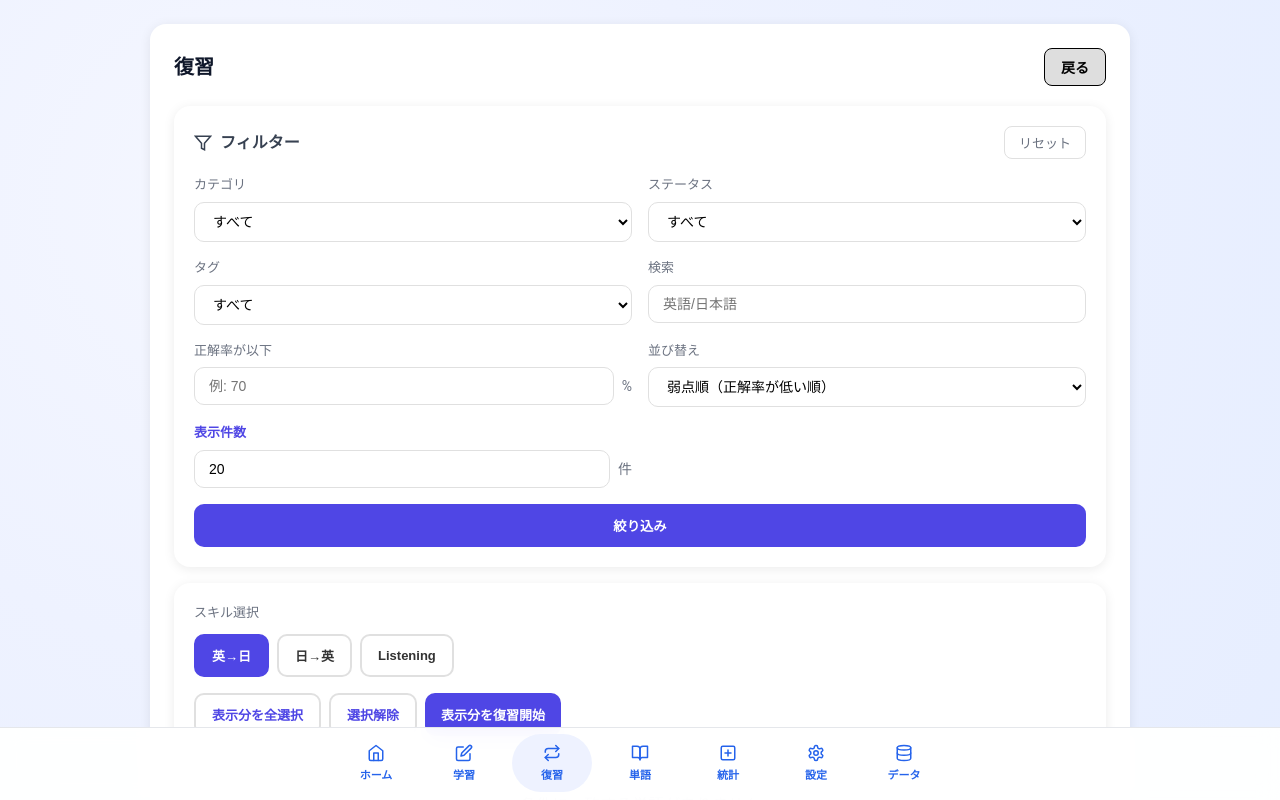
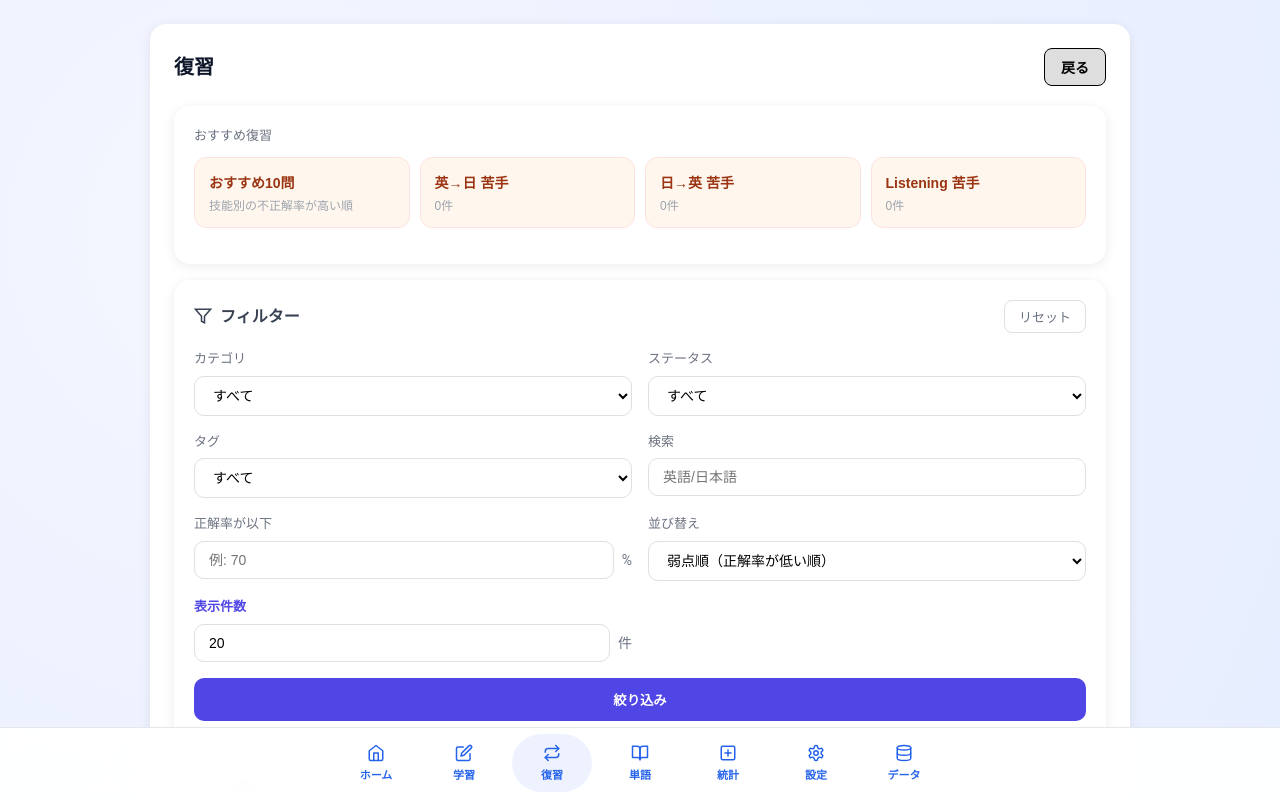
Before and after one commit to kazurytaniy/english-learning-app, a React (Vite) app: page / in a window 1280 px wide. Both pictures are taken after a click on the button "復習". Shown: the top 800 px of the page. Built offline with nearby package versions, Linux system fonts and the light colour scheme.

Commit message:
feat: make review skill-specific

```diff
--- a/src/App.jsx
+++ b/src/App.jsx
@@ -90,7 +90,10 @@ function App() {
     const latestById = new Map(latestItems.map((item) => [item.id, item]));
     for (const originalItem of items) {
       const item = latestById.get(originalItem.id) || originalItem;
-      for (const s of skills) {
+      const reviewSkills = originalItem.reviewSkill || originalItem.review_skill
+        ? [originalItem.reviewSkill || originalItem.review_skill]
+        : skills;
+      for (const s of reviewSkills) {
         let prog = await repo.getProgress(item.id, s);
         if (!prog) {
           prog = {
--- a/src/components/Dashboard.jsx
+++ b/src/components/Dashboard.jsx
@@ -410,13 +410,13 @@ export default function Dashboard({ repo, onStartLearn, onStartReview, onRestart
           </div>
           <div className="weak-ranking-list">
             {weakRanking.map((item, idx) => (
-              <div key={item.id} className="weak-ranking-item">
+              <div key={`${item.id}-${item.reviewSkill || 'A'}`} className="weak-ranking-item">
                 <div style={{ display: 'flex', alignItems: 'baseline', gap: 8 }}>
                   <span style={{ color: '#ef4444', fontWeight: 800, fontSize: 13 }}>{idx + 1}</span>
                   <span className="weak-ranking-word">{item.en}</span>
                 </div>
                 <div className="weak-ranking-meta">
-                  不正解: {item.wrong_count}回
+                  {item.skillLabel || '英→日'}: 不正解 {item.wrong_count}回
                 </div>
               </div>
             ))}
--- a/src/components/FreeReview.jsx
+++ b/src/components/FreeReview.jsx
@@ -6,6 +6,7 @@ const SKILLS = [
   { id: 'B', label: '日→英' },
   { id: 'C', label: 'Listening' },
 ];
+const SKILL_LABELS = { A: '英→日', B: '日→英', C: 'Listening' };
 
 const CATEGORIES = ['単語', '慣用句', 'フレーズ'];
 
@@ -92,6 +93,18 @@ export default function FreeReview({ onBack, onStartReview, repo }) {
     return filterLimit ? sorted.slice(0, Number(filterLimit)) : sorted;
   }, [items, filterCategory, filterStatus, filterTag, searchText, maxAccuracy, filterLimit, progressMap, sortKey, skill, searchTrigger]);
 
+  const recommendedEntries = useMemo(() => {
+    return buildReviewEntries(items, progressMap).slice(0, 10);
+  }, [items, progressMap]);
+
+  const skillRecommendations = useMemo(() => {
+    const entries = buildReviewEntries(items, progressMap);
+    return SKILLS.map((s) => ({
+      ...s,
+      entries: entries.filter((entry) => entry.reviewSkill === s.id).slice(0, 10),
+    }));
+  }, [items, progressMap]);
+
   const toggleSelect = (id) => {
     setSelectedIds((prev) => prev.includes(id) ? prev.filter((v) => v !== id) : [...prev, id]);
   };
@@ -104,6 +117,11 @@ export default function FreeReview({ onBack, onStartReview, repo }) {
     const selectedItems = items.filter((i) => ids.includes(i.id));
     if (selectedItems.length === 0) return;
     onStartReview(selectedItems, [skill]);
+  };
+
+  const startRecommendedReview = (entries) => {
+    if (!entries || entries.length === 0) return;
+    onStartReview(entries);
   };
 
   const resetFilters = () => {
@@ -286,12 +304,52 @@ export default function FreeReview({ onBack, onStartReview, repo }) {
           border: 2px solid #e0e0e0;
         }
         .action-btn-primary { background: #4f46e5; color: #fff; }
+        .recommend-grid {
+          display: grid;
+          grid-template-columns: repeat(auto-fit, minmax(180px, 1fr));
+          gap: 10px;
+          margin-bottom: 16px;
+        }
+        .recommend-btn {
+          border: 1px solid #fee2e2;
+          background: #fff7ed;
+          color: #9a3412;
+          border-radius: 12px;
+          padding: 14px;
+          text-align: left;
+          cursor: pointer;
+        }
+        .recommend-title {
+          font-size: 14px;
+          font-weight: 800;
+          margin-bottom: 4px;
+        }
+        .recommend-meta {
+          font-size: 12px;
+          color: #9ca3af;
+        }
       `}</style>
 
       <div className="form-card" style={{ maxWidth: 980, width: '100%', margin: '0 auto' }}>
         <div style={{ display: 'flex', justifyContent: 'space-between', alignItems: 'center', marginBottom: 20 }}>
           <h2 style={{ margin: 0, fontSize: 20, fontWeight: 700 }}>復習</h2>
           <button className="btn-back" onClick={onBack}>戻る</button>
+        </div>
+
+        <div className="skill-card" style={{ marginBottom: 16 }}>
+          <div className="skill-label">おすすめ復習</div>
+          <div className="recommend-grid">
+            <button className="recommend-btn" onClick={() => startRecommendedReview(recommendedEntries)}>
+              <div className="recommend-title">おすすめ10問</div>
+              <div className="recommend-meta">技能別の不正解率が高い順</div>
+            </button>
+            {skillRecommendations.map((s) => (
+              <button key={s.id} className="recommend-btn" onClick={() => startRecommendedReview(s.entries)} disabled={s.entries.length === 0}>
+                <div className="recommend-title">{s.label} 苦手</div>
+                <div className="recommend-meta">{s.entries.length}件</div>
+              </button>
+            ))}
+          </div>
         </div>
 
         {/* フィルター */}
@@ -520,3 +578,31 @@ function sortItems(list, progressMap, sortKey, skill) {
   }
   return items;
 }
+
+function buildReviewEntries(items, progressMap) {
+  const entries = [];
+  for (const item of items) {
+    const state = item.restart_reviewing ? 'restart_reviewing' : (item.learning_state || 'active');
+    if (state === 'retired' || state === 'restart_pending') continue;
+    for (const skill of ['A', 'B', 'C']) {
+      const stat = progressMap[item.id]?.skills?.[skill];
+      if (!stat) continue;
+      const attempts = stat.attempts || 0;
+      if (attempts === 0) continue;
+      const wrong = stat.wrong || 0;
+      const accuracy = stat.accuracy ?? 0;
+      const score = wrong * 4 + (100 - accuracy) + (stat.stage === 0 && wrong > 0 ? 10 : 0);
+      entries.push({
+        ...item,
+        reviewSkill: skill,
+        skillLabel: SKILL_LABELS[skill],
+        wrong_count: wrong,
+        correct_count: stat.correct || 0,
+        attempts,
+        accuracy,
+        weak_score: score,
+      });
+    }
+  }
+  return entries.sort((a, b) => b.weak_score - a.weak_score || b.wrong_count - a.wrong_count || a.accuracy - b.accuracy);
+}
--- a/src/components/StatsPage.jsx
+++ b/src/components/StatsPage.jsx
@@ -801,21 +801,24 @@ export default function StatsPage({ repo, onStartReview, onBack }) {
                   <tr>
                     <th style={{ width: 36 }}>#</th>
                     <th>単語</th>
+                    <th style={{ width: 110 }}>苦手スキル</th>
                     <th style={{ width: 130 }}>不正解 / 正解率</th>
-                    <th style={{ width: 140 }}>スキル別不正解</th>
                   </tr>
                 </thead>
                 <tbody>
                   {weakRanking.map((item, idx) => {
-                    const total = (item.wrong_count || 0) + (item.correct_count || 0);
-                    const acc = total > 0 ? Math.round((item.correct_count / total) * 100) : 0;
+                    const total = item.attempts || ((item.wrong_count || 0) + (item.correct_count || 0));
+                    const acc = item.accuracy ?? (total > 0 ? Math.round((item.correct_count / total) * 100) : 0);
                     const accColor = acc > 70 ? '#2196f3' : acc >= 50 ? '#4caf50' : acc >= 33 ? '#ffc107' : '#ef4444';
                     return (
-                      <tr key={item.id}>
+                      <tr key={`${item.id}-${item.reviewSkill || 'A'}`}>
                         <td style={{ fontWeight: 700, color: idx < 3 ? '#ef4444' : '#6b7280', textAlign: 'center' }}>{idx + 1}</td>
                         <td>
                           <div style={{ fontWeight: 700, color: '#111827' }}>{item.en}</div>
                           <div style={{ fontSize: 12, color: '#9ca3af', marginTop: 2 }}>{Array.isArray(item.ja) ? item.ja.join(' / ') : item.ja}</div>
+                        </td>
+                        <td>
+                          <span className={`skill-tiny-badge warn`}>{item.skillLabel || '英→日'}</span>
                         </td>
                         <td>
                           <div style={{ display: 'flex', alignItems: 'baseline', gap: 4 }}>
@@ -826,13 +829,6 @@ export default function StatsPage({ repo, onStartReview, onBack }) {
                             <div className="acc-bar-fill" style={{ width: `${acc}%`, background: accColor }} />
                           </div>
                           <div style={{ fontSize: 11, color: accColor, fontWeight: 600, marginTop: 2 }}>正解率 {acc}%</div>
-                        </td>
-                        <td>
-                          <div style={{ display: 'flex', flexWrap: 'wrap' }}>
-                            <span className={`skill-tiny-badge ${item.skills.A > 0 ? 'warn' : ''}`}>英→日: {item.skills.A}</span>
-                            <span className={`skill-tiny-badge ${item.skills.B > 0 ? 'warn' : ''}`}>日→英: {item.skills.B}</span>
-                            <span className={`skill-tiny-badge ${item.skills.C > 0 ? 'warn' : ''}`}>List: {item.skills.C}</span>
-                          </div>
                         </td>
                       </tr>
                     );
--- a/src/services/statsService.js
+++ b/src/services/statsService.js
@@ -2,6 +2,7 @@ import { countTodayQueue } from './scheduleService';
 import { formatDateJst } from '../utils/date';
 
 const todayStr = () => formatDateJst(new Date());
+const SKILL_LABELS = { A: '英→日', B: '日→英', C: 'Listening' };
 
 export async function computeStats(repo) {
   const items = await repo.listItems();
@@ -62,29 +63,33 @@ export async function getWeakRanking(repo, limit = 20) {
   const items = await repo.listItems();
   const progresses = await repo.listProgress();
 
-  const itemMap = {};
-  items.forEach((item) => {
-    itemMap[item.id] = {
-      ...item,
-      wrong_count: 0,
-      correct_count: 0,
-      skills: { A: 0, B: 0, C: 0 }
-    };
-  });
-
-  progresses.forEach((p) => {
-    if (itemMap[p.item_id]) {
+  const itemMap = new Map(items.map((item) => [item.id, item]));
+  const ranking = progresses
+    .map((p) => {
+      const item = itemMap.get(p.item_id);
+      if (!item) return null;
+      const state = item.restart_reviewing ? 'restart_reviewing' : (item.learning_state || 'active');
+      if (state === 'retired' || state === 'restart_pending') return null;
       const wrong = p.wrong_count || 0;
       const correct = p.correct_count || 0;
-      itemMap[p.item_id].wrong_count += wrong;
-      itemMap[p.item_id].correct_count += correct;
-      itemMap[p.item_id].skills[p.skill] = wrong;
-    }
-  });
-
-  const ranking = Object.values(itemMap)
-    .filter((item) => item.wrong_count > 0 || item.correct_count > 0)
-    .sort((a, b) => b.wrong_count - a.wrong_count || a.correct_count - b.correct_count)
+      const attempts = wrong + correct;
+      if (attempts === 0) return null;
+      const accuracy = Math.round((correct / attempts) * 100);
+      const score = wrong * 4 + (100 - accuracy) + (p.stage === 0 && wrong > 0 ? 10 : 0);
+      return {
+        ...item,
+        reviewSkill: p.skill || 'A',
+        skillLabel: SKILL_LABELS[p.skill] || '英→日',
+        wrong_count: wrong,
+        correct_count: correct,
+        attempts,
+        accuracy,
+        weak_score: score,
+        progress: p,
+      };
+    })
+    .filter(Boolean)
+    .sort((a, b) => b.weak_score - a.weak_score || b.wrong_count - a.wrong_count || a.accuracy - b.accuracy)
     .slice(0, limit);
 
   return ranking;
```
Also changed, not shown: 3 other files (tests, documents, lock files or other folders).
